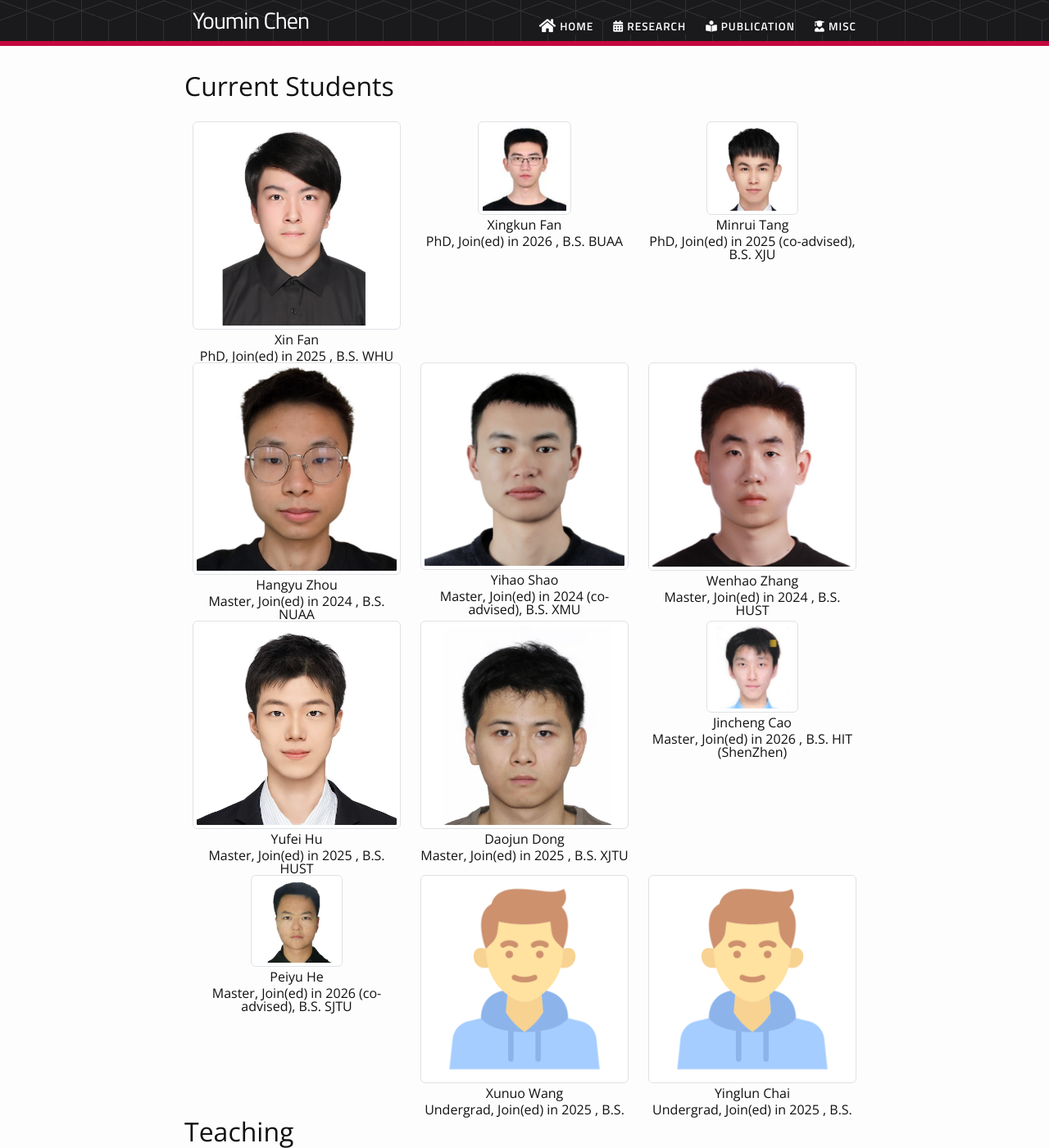
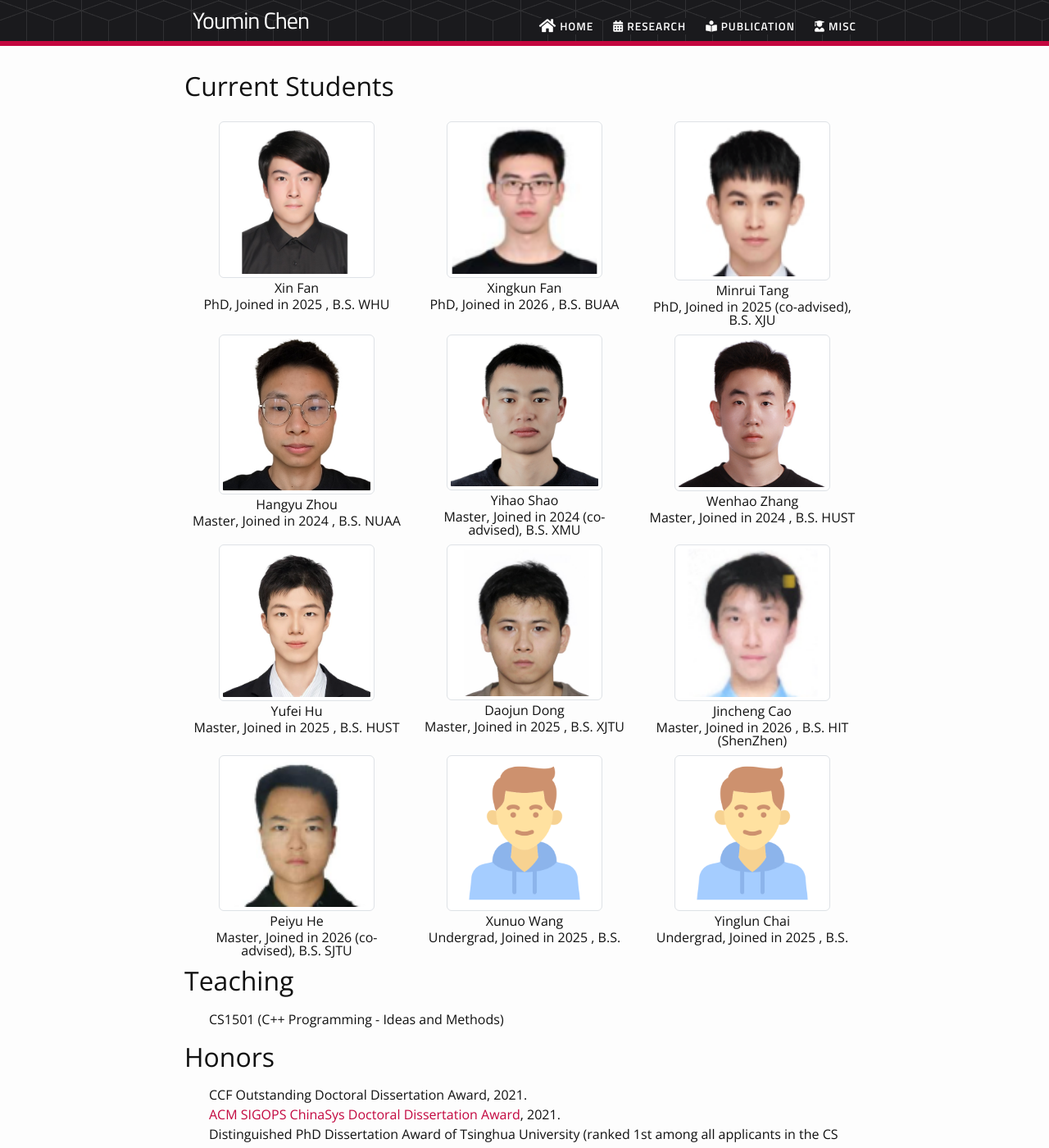
Before and after one commit to chenyoumin1993/chenyoumin1993.github.io, a Jekyll site: the page built from misc.md, in a window 1280 px wide and 1400 px high. Shown: the whole window at 82% size. Built offline with Jekyll 4.4.1, drawn with Linux system fonts in a browser that asks for light colours; nearby versions of some CDN libraries.

Commit message:
Update misc.md

```diff
--- a/misc.md
+++ b/misc.md
@@ -21,13 +21,13 @@ permalink: /misc/
     {% endif %}
 
       <div class="col-md-4 align-items-center text-center">
-          <img src="{{ins.profile_pic | prepend: site.baseurl }}" class="img-thumbnail">
+          <img src="{{ins.profile_pic | prepend: site.baseurl }}" class="img-thumbnail w-75">
           {% if ins.webpage %}
           <p style="margin-top:0px;margin-bottom:0px"><a href="{{ ins.webpage }}">{{ins.name}}</a></p>
           {% else %}
           <p style="margin-top:0px;margin-bottom:0px">{{ins.name}}</p>
           {% endif %}
-          <p style="margin-top:0px;margin-bottom:0px;line-height:1;">{{ins.type}}, Join(ed) in {{ins.year}} {{ins.tag}}, B.S. {{ins.bs}}</p>
+          <p style="margin-top:0px;margin-bottom:10px;line-height:1;">{{ins.type}}, Joined in {{ins.year}} {{ins.tag}}, B.S. {{ins.bs}}</p>
       </div>
 
       {% assign counter = counter | plus: 1 %}
```
